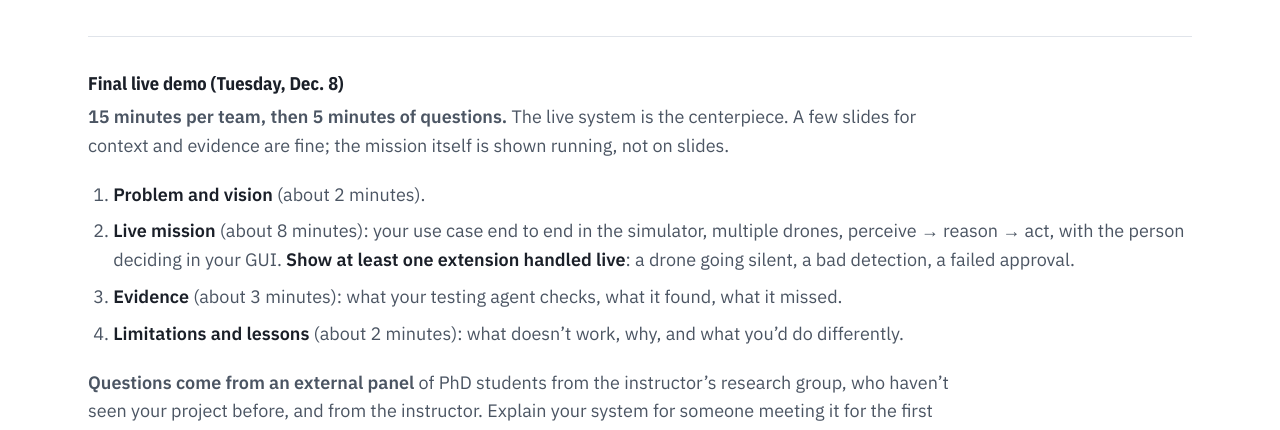
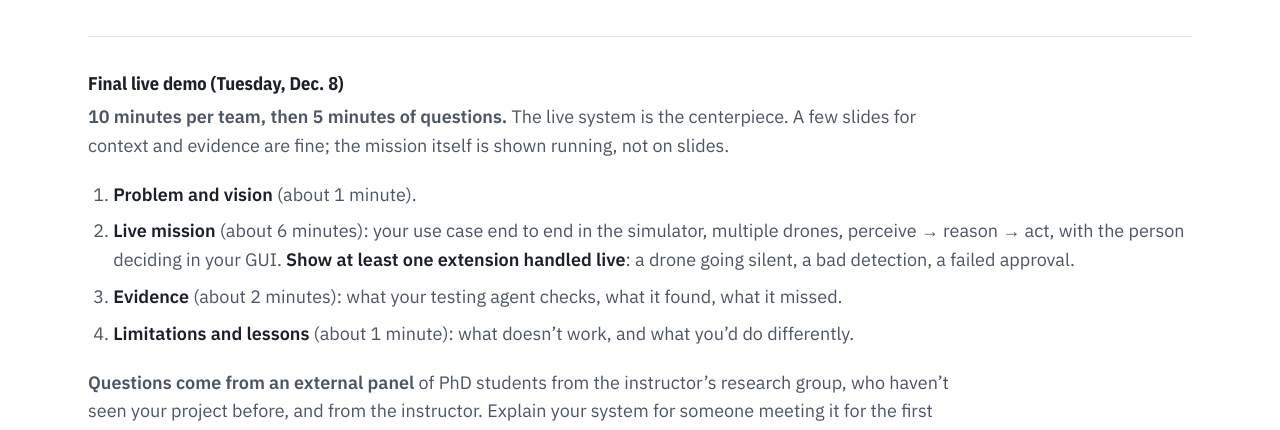
Before and after one commit to JaneClelandHuang/uav-native-ai, a Jekyll site: the page built from project/d5.md, in a window 1280 px wide and 900 px high, scrolled down 1653 px. Shown: the part 155-585 px from the top of the window. Built offline with Jekyll 4.4.1, drawn with Linux system fonts in a browser that asks for light colours; our own code applies the rules of GitHub Pages for plain Markdown files.

Commit message:
Partner questions asked on the spot (no prep, no access to other teams' work); final demos 10 + 5 min
Co-Authored-By: Claude Opus 5.5 <noreply@anthropic.com>

```diff
--- a/project/d5.md
+++ b/project/d5.md
@@ -79,19 +79,19 @@ You leave with an agreed scope for Tuesday.
 
 ### Final live demo (Tuesday, Dec. 8)
 
-**15 minutes per team, then 5 minutes of questions.** The live system is
+**10 minutes per team, then 5 minutes of questions.** The live system is
 the centerpiece. A few slides for context and evidence are fine; the
 mission itself is shown running, not on slides.
 
-1. **Problem and vision** (about 2 minutes).
-2. **Live mission** (about 8 minutes): your use case end to end in the
+1. **Problem and vision** (about 1 minute).
+2. **Live mission** (about 6 minutes): your use case end to end in the
    simulator, multiple drones, perceive → reason → act, with the person
    deciding in your GUI. **Show at least one extension handled live**: a
    drone going silent, a bad detection, a failed approval.
-3. **Evidence** (about 3 minutes): what your testing agent checks, what
+3. **Evidence** (about 2 minutes): what your testing agent checks, what
    it found, what it missed.
-4. **Limitations and lessons** (about 2 minutes): what doesn't work, why,
-   and what you'd do differently.
+4. **Limitations and lessons** (about 1 minute): what doesn't work, and
+   what you'd do differently.
 
 **Questions come from an external panel** of PhD students from the
 instructor's research group, who haven't seen your project before, and
```
Also changed, not shown: project/d2.md (+4 -4 lines), project/d3.md (+3 -4 lines), schedule.md (+1 -1 lines).
